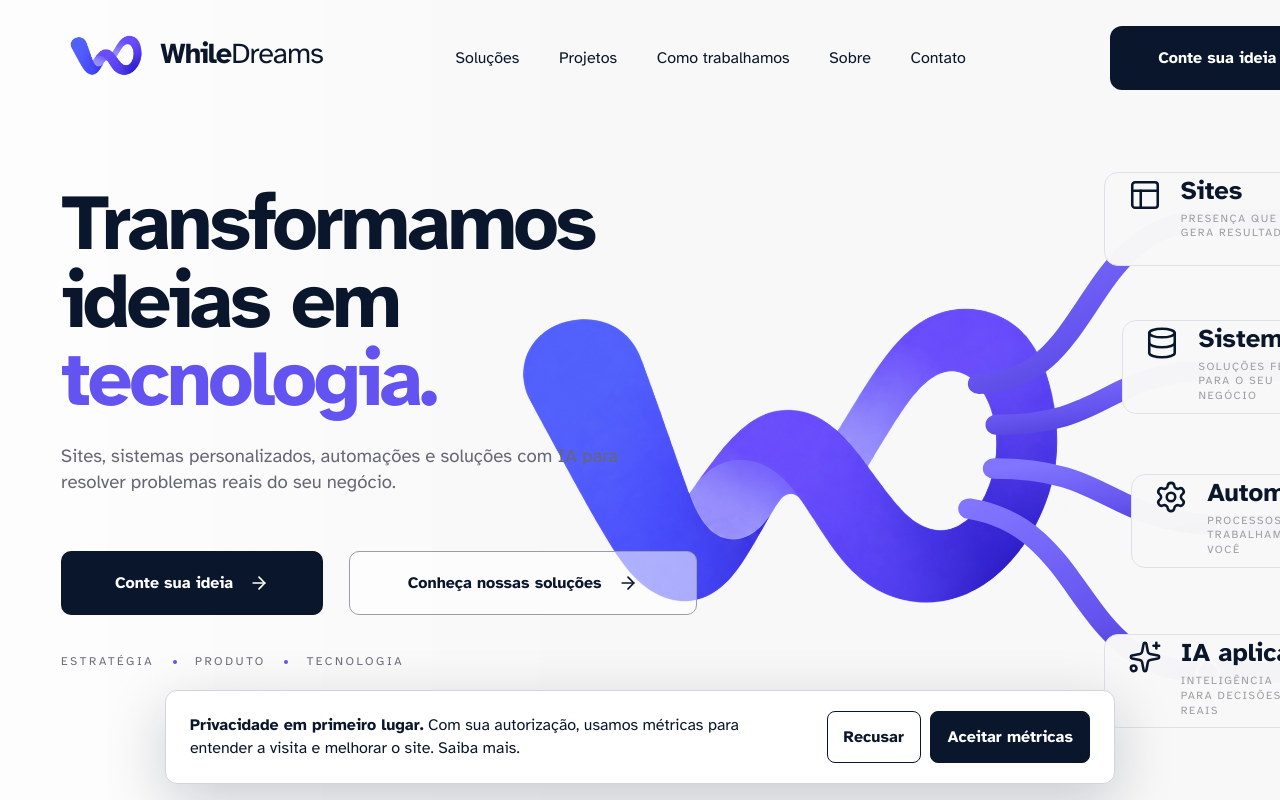
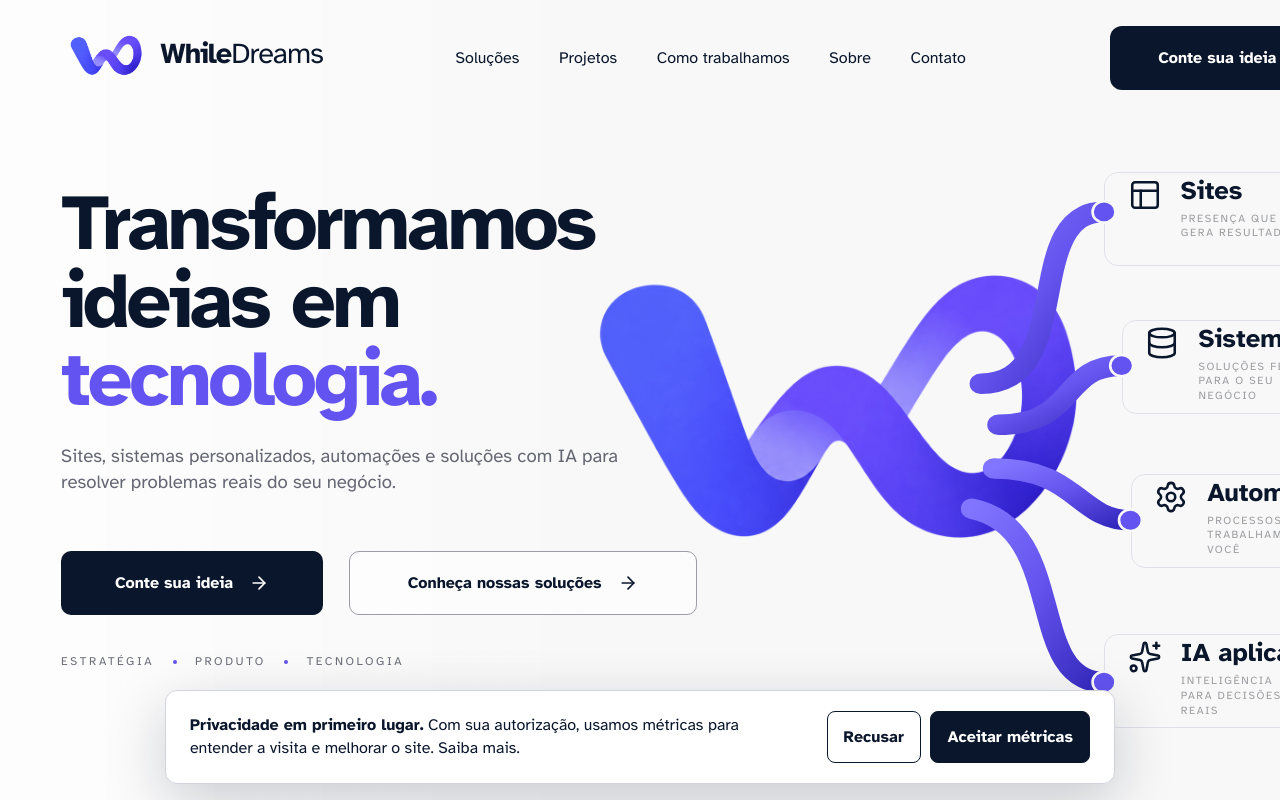
Before and after one commit to devmosilva/whiledreams, a Next.js app: page / in a window 1280 px wide. Shown: the top 800 px of the page. Built offline with nearby package versions, Linux system fonts and the light colour scheme; no server answers.

Commit message:
fix(hero): alinhar ramificacoes aos cards de solucoes

```diff
--- a/app/globals.css
+++ b/app/globals.css
@@ -936,9 +936,9 @@ a {
 .hero-symbol-frame {
   position: absolute;
   z-index: 1;
-  top: 23%;
-  left: -4%;
-  width: 64%;
+  top: 18%;
+  left: 5%;
+  width: 57%;
   aspect-ratio: 1.7;
   overflow: hidden;
 }
@@ -954,11 +954,14 @@ a {
 
 .hero-network-lines {
   position: relative;
-  z-index: 2;
+  z-index: 3;
   width: 100%;
   height: 100%;
   overflow: visible;
+  pointer-events: none;
 }
+
+.network-mobile { display: none; }
 
 .ribbon-branch {
   fill: none;
@@ -1121,10 +1124,13 @@ a {
   }
 
   .hero-symbol-frame {
-    top: 25%;
+    top: 18%;
     left: -7%;
     width: 76%;
   }
+
+  .network-desktop { display: none; }
+  .network-mobile { display: initial; }
 
   .solution-label {
     width: 43%;
--- a/app/page.tsx
+++ b/app/page.tsx
@@ -61,14 +61,26 @@ function HeroNetwork() {
             <stop offset="1" stopColor="#3428bd" />
           </linearGradient>
         </defs>
-        <path className="ribbon-branch" d="M498 294 C630 294 614 95 760 95 L980 95" />
-        <path className="ribbon-branch" d="M518 344 C650 344 636 278 770 278 L980 278" />
-        <path className="ribbon-branch" d="M515 397 C654 397 640 466 782 466 L980 466" />
-        <path className="ribbon-branch" d="M487 446 C626 470 604 645 758 645 L980 645" />
-        <circle className="network-node" cx="760" cy="95" r="13" />
-        <circle className="network-node" cx="770" cy="278" r="13" />
-        <circle className="network-node" cx="782" cy="466" r="13" />
-        <circle className="network-node" cx="758" cy="645" r="13" />
+        <g className="network-desktop">
+          <path className="ribbon-branch" d="M500 294 C610 294 545 85 640 85" />
+          <path className="ribbon-branch" d="M520 344 C610 344 590 272 660 272" />
+          <path className="ribbon-branch" d="M515 397 C610 397 610 460 670 460" />
+          <path className="ribbon-branch" d="M490 446 C600 470 550 657 640 657" />
+          <circle className="network-node" cx="640" cy="85" r="13" />
+          <circle className="network-node" cx="660" cy="272" r="13" />
+          <circle className="network-node" cx="670" cy="460" r="13" />
+          <circle className="network-node" cx="640" cy="657" r="13" />
+        </g>
+        <g className="network-mobile">
+          <path className="ribbon-branch" d="M450 250 C535 250 490 95 550 95" />
+          <path className="ribbon-branch" d="M480 325 C530 325 520 270 570 270" />
+          <path className="ribbon-branch" d="M470 330 C550 330 510 458 580 458" />
+          <path className="ribbon-branch" d="M440 340 C555 390 485 655 550 655" />
+          <circle className="network-node" cx="550" cy="95" r="13" />
+          <circle className="network-node" cx="570" cy="270" r="13" />
+          <circle className="network-node" cx="580" cy="458" r="13" />
+          <circle className="network-node" cx="550" cy="655" r="13" />
+        </g>
       </svg>
 
       {solutions.map(({ className, icon: Icon, title, description }) => (
```
